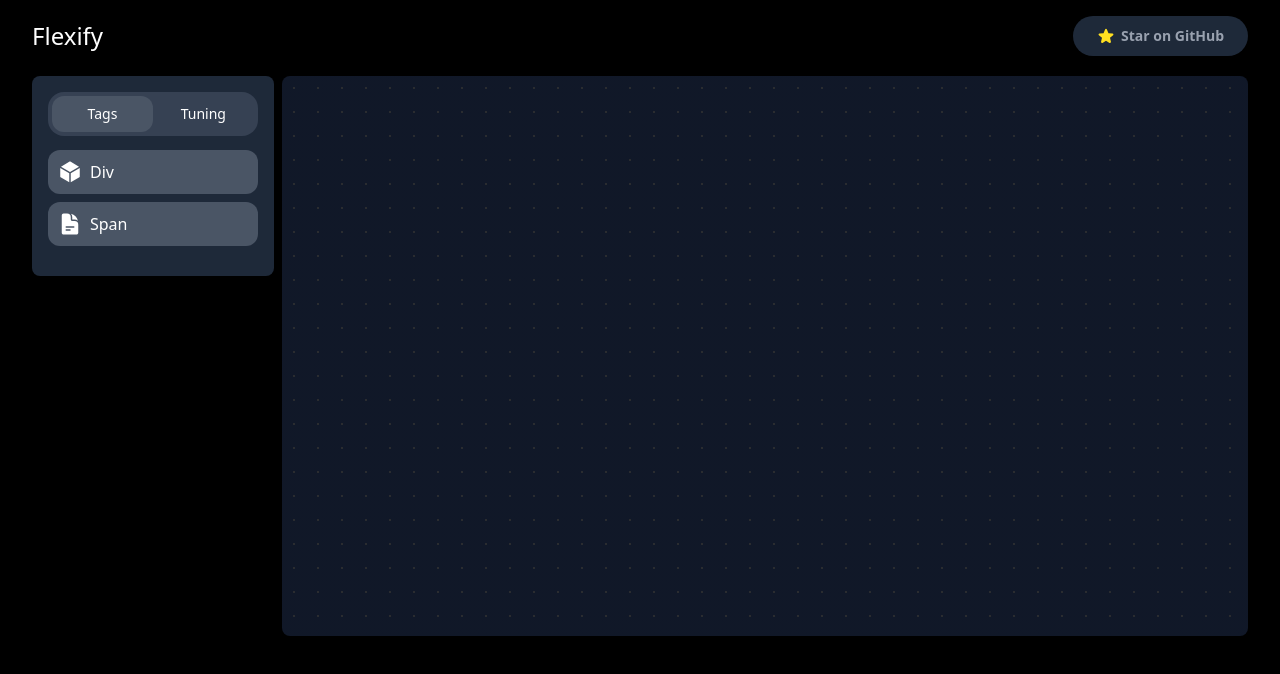
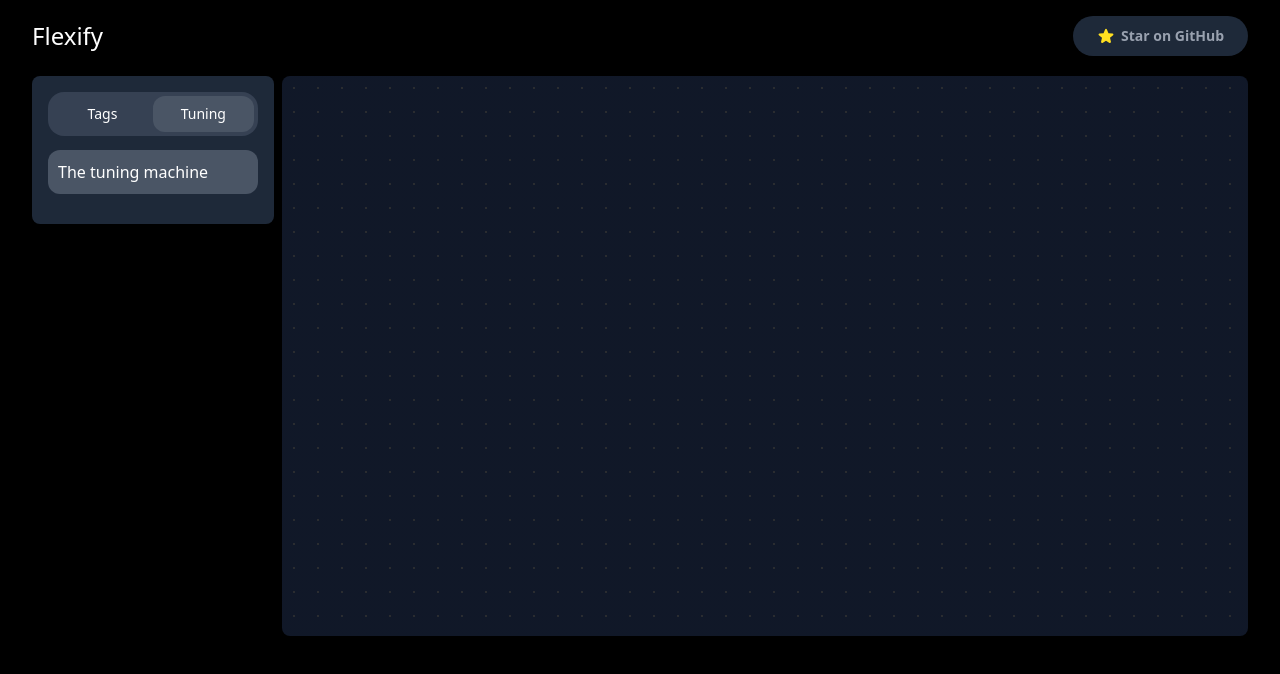
Before and after one commit to abdumalik-developer/flexify, a Vue app: page / in a window 1280 px wide. Both pictures are taken after a click on the element "Tuning". Shown: the top 674 px of the page. Built offline with nearby package versions, Linux system fonts and the light colour scheme.

Commit message:
Sidebar enhancements

```diff
--- a/src/components/TheSidebar.vue
+++ b/src/components/TheSidebar.vue
@@ -1,32 +1,31 @@
 <script setup>
+import { ref } from 'vue';
 import SwitcherButton from './SwitcherButton.vue';
-import Tag from './Tag.vue';
-import { CubeIcon, DocumentTextIcon } from '@heroicons/vue/24/solid';
+import TheTagsCollection from './TheTagsCollection.vue';
+import TheTuningMachine from './TheTuningMachine.vue';
+
+
+const TAGS_TAB_ALIAS = 'tags';
+const TUNING_TAB_ALIAS = 'tuning-machine';
+
+let activeTab = ref(TAGS_TAB_ALIAS);
+
+function isActiveTab( alias )
+{
+    return activeTab.value === alias;
+
+}
 
 </script>
 <template>
     <div class="bg-gray-800 rounded-lg p-4">
         <div class="flex bg-gray-700 p-1 rounded-2xl text-white text-sm">
-            <SwitcherButton class="bg-gray-600 cursor-pointer">Tags</SwitcherButton>
-            <SwitcherButton class="cursor-pointer">Tuning</SwitcherButton>
+            <SwitcherButton class="cursor-pointer" :class="{'bg-gray-600':isActiveTab(TAGS_TAB_ALIAS)}" @click="activeTab=TAGS_TAB_ALIAS">Tags</SwitcherButton>
+            <SwitcherButton class="cursor-pointer" :class="{'bg-gray-600':isActiveTab(TUNING_TAB_ALIAS)}" @click="activeTab=TUNING_TAB_ALIAS">Tuning</SwitcherButton>
         </div>
         <div class="my-3.5 flex flex-col gap-2">
-            <Tag>
-                <template v-slot:icon>
-                    <CubeIcon class="size-6"/>
-                </template>
-                <template v-slot:text>
-                    Div
-                </template>
-            </Tag>
-            <Tag>
-                <template v-slot:icon>
-                    <DocumentTextIcon class="size-6"/>
-                </template>
-                <template v-slot:text>
-                    Span
-                </template>
-            </Tag>
+            <TheTagsCollection v-if="isActiveTab( TAGS_TAB_ALIAS )"/>
+            <TheTuningMachine v-if="isActiveTab( TUNING_TAB_ALIAS )" />
         </div>
     </div>
 </template>
--- /dev/null
+++ b/src/components/TheTagsCollection.vue
@@ -0,0 +1,23 @@
+<script setup>
+import Tag from './Tag.vue';
+import {CubeIcon, DocumentTextIcon} from '@heroicons/vue/24/solid';
+
+</script>
+<template>
+     <Tag>
+        <template v-slot:icon>
+            <CubeIcon class="size-6"/>
+        </template>
+        <template v-slot:text>
+            Div
+        </template>
+    </Tag>
+    <Tag>
+        <template v-slot:icon>
+            <DocumentTextIcon class="size-6"/>
+        </template>
+        <template v-slot:text>
+            Span
+        </template>
+    </Tag>
+</template>
--- /dev/null
+++ b/src/components/TheTuningMachine.vue
@@ -0,0 +1,6 @@
+<script></script>
+<template>
+    <div class="bg-gray-600 p-2.5 rounded-xl text-white cursor-grab">
+         The tuning machine
+    </div>
+</template>
```
